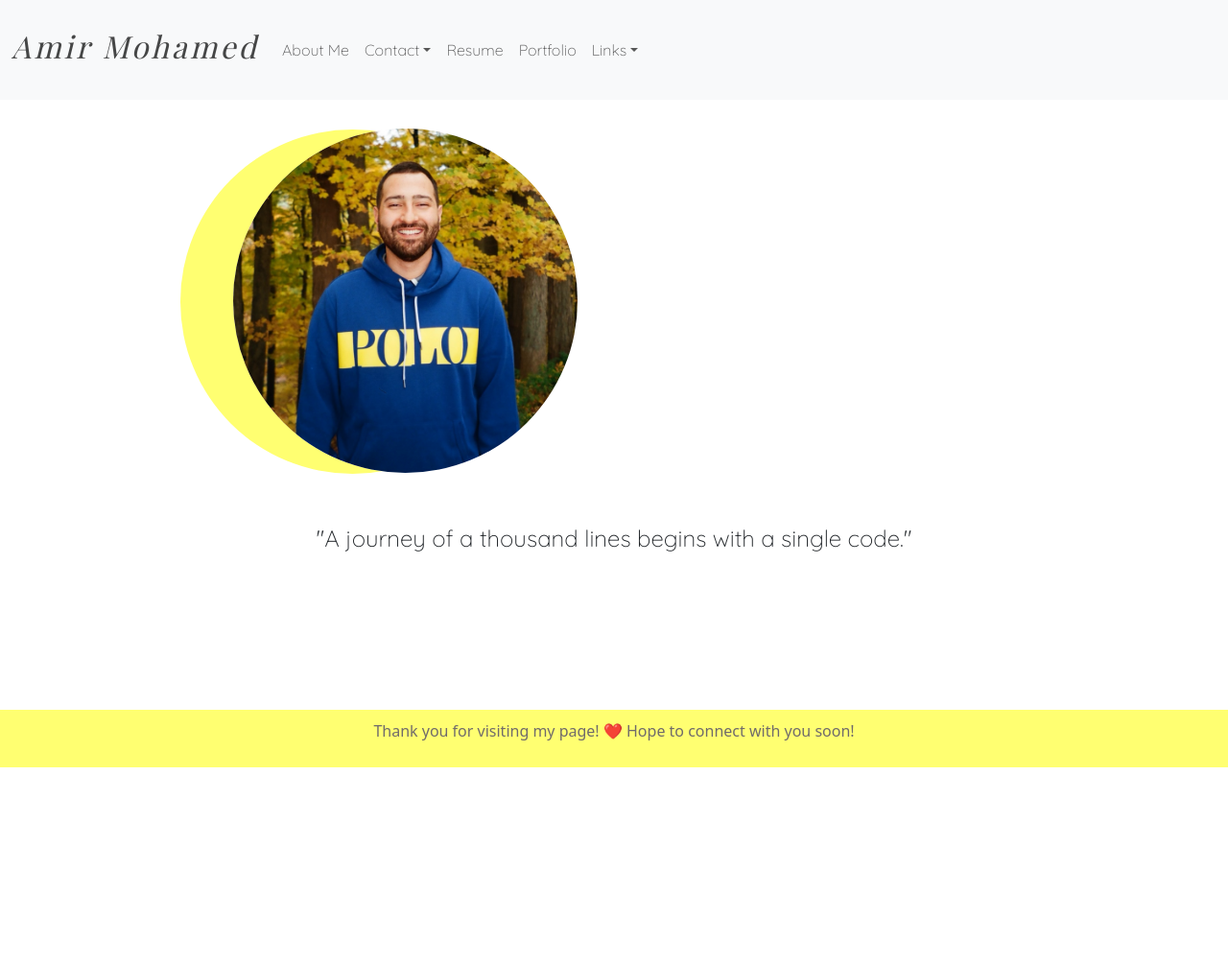
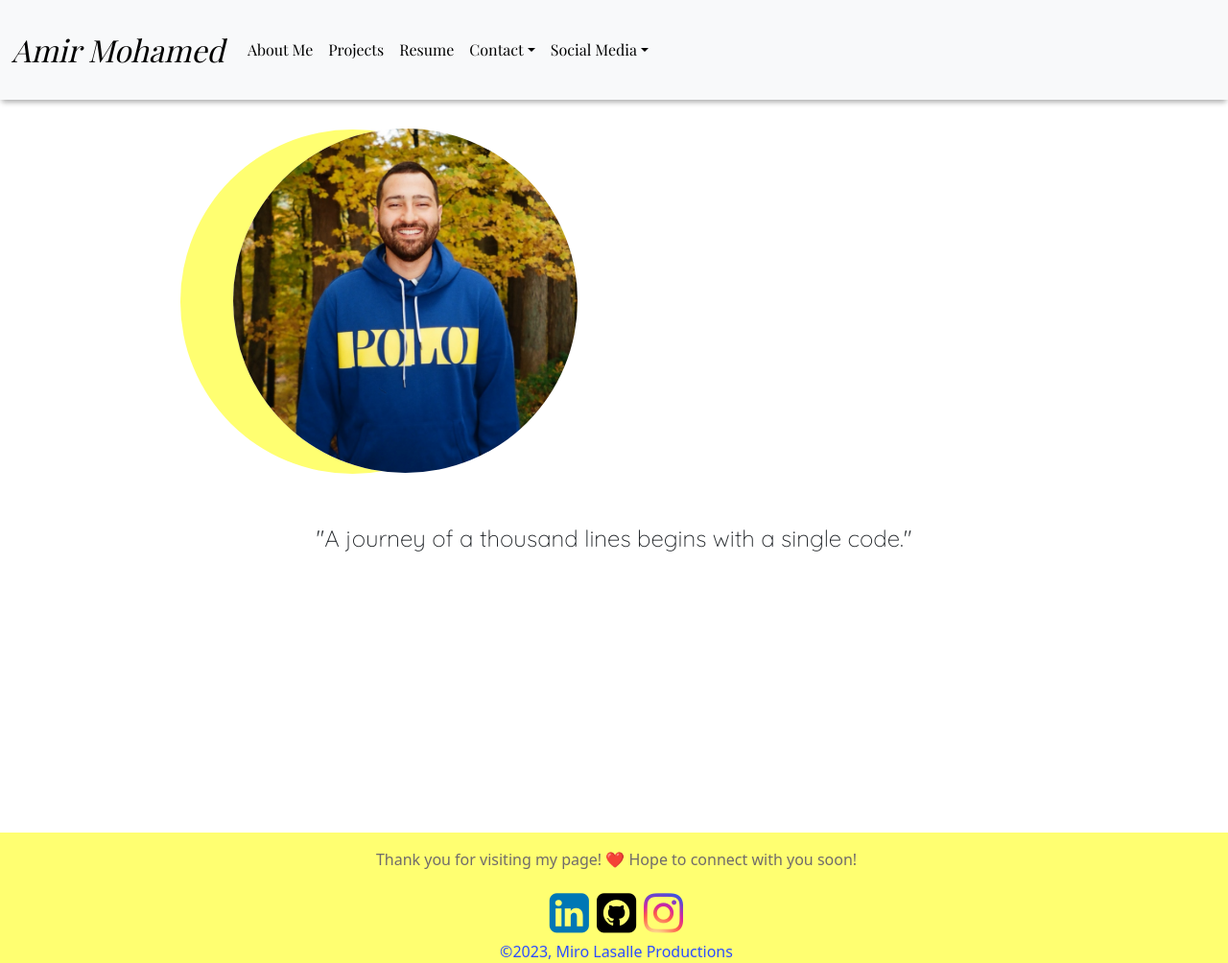
Before and after one commit to Amirlasalle/amir-mohamed, a React (Create React App) app in the folder amir-mohamed/: page / in a window 1280 px wide. Shown: the whole page at 96% size. Before the commit the page ends 800 px from the top, so only its background shows below. Built offline with nearby package versions, Linux system fonts and the light colour scheme.

Commit message:
add new project, and fixed up routes, and styling to page.

```diff
--- a/amir-mohamed/src/App.css
+++ b/amir-mohamed/src/App.css
@@ -6,29 +6,160 @@ html, body {
 
 @import url('https://fonts.googleapis.com/css?family=Cairo:wght@200&family=Dancing+Script&family=Playfair+Display&family=Quicksand:wght@300&display=swap');
 
+#root {
+  display: flex;
+  flex-direction: column;
+  min-height: 100vh;
+}
+
+.flex-column {
+  flex: 1;
+}
+
 .App {
   text-align: center;
   bottom: 0;
   display: flex;
   flex-direction: column;
-  min-height: 100vh;
+  height: 100vh;
+  padding: 0;
 }
 
-header {
-  background-color: rgb(190, 222, 250);
+.Header {
+  position: sticky !important;
+  background-color: #fff;
   color: black;
   height: 100%;
-  /* background-image: radial-gradient(red,rgb(0, 34, 255), yellow);
-   */
+  top: 0;
+  z-index: 100;
 }
-footer {
+
+.NavigationBar{
+  text-align: center;/* I used this to align all text within the Navigation File, use this for next time when making a Navbar*/
+  font-size: 1.3rem;
+  text-decoration: none;
+  background-color: lightblue;
+  top: 0;
+  left: 0;
+}
+
+.navbar {
+  top: 0;
+  background-color: #d02222 !important;
+  color: black;
+  z-index: 100;
+  box-shadow: 0px 4px 6px -2px rgba(0, 0, 0, 0.2);
+}
+
+.mar{
+  margin-bottom: 37px;
+}
+.home{
+  left: 0 !important;
+  right: 0 !important;
+  padding: 0 !important;
+  margin-right: 0 !important;
+  overflow: hidden;
+  width: 100vw !important;
+}
+
+.custom-links-name {
+  color: #000 !important;
+}
+.custom-links-name {
+  font-family: 'Playfair Display', serif;
+  text-decoration: none;
+  background-color: transparent !important;
+  font-size: 2rem !important;
+  font-style: italic;
+  color: #000 !important;
+}
+
+.custom-links-name a:hover {
+  text-decoration: none !important;
+  color: #000;
+}
+
+.custom-links {
+  color: #000 !important;
+}
+.custom-links a {
+  font-family: 'Playfair Display', serif;
+  text-decoration: none;
+  background-color: transparent !important;
+  font-size: 1rem;
+
+  color: #000 !important;
+}
+
+.custom-links a:hover {
+  text-decoration: underline;
+  color: #000;
+}
+.myname {
+  font-family: 'Playfair Display', serif;
+  color: rgba(0, 0, 0, 0.72);
+  font-size: 2rem;
+  font-style: italic;
+  width: 30%;
+  letter-spacing: 3px;
+}
+.fa-linkedin-square {
+  color: #0077B5;
+  text-decoration: none;
+}
+.fa-github-square{
+  text-decoration: none;
+  color: #000;
+}
+.fa.fa-instagram {
+  color: transparent;
+  background: radial-gradient(circle at 30% 107%, #fdf497 0%, #fdf497 5%, #fd5949 45%, #d6249f 60%, #285AEB 90%);
+  background: -webkit-radial-gradient(circle at 30% 107%, #fdf497 0%, #fdf497 5%, #fd5949 45%, #d6249f 60%, #285AEB 90%);
+  background-clip: text;
+  -webkit-background-clip: text;
+}
+.awesome-foot{
+  float: right;
+}
+.footer {
+  width: 100%;
   background-color: rgb(255, 255, 113);
   color: #706b6b;
-  text-align: center;
-  padding: 10px;
-  margin-top: auto;
-  margin-bottom: 0;
+  text-align: left;
+  padding-left: 5px;
+  text-decoration: none;
 }
+
+.footer-text {
+  color: #2d4dff;
+  text-align: left;
+  text-decoration: none;
+}
+
+.footer-text:hover {
+  text-decoration: underline;
+  color: #000;
+}
+
+/* .footer-image {
+  size: 1vw !important;
+  margin-right: 0;
+  float: right;
+  -webkit-transition: all 0.50s;
+  transition: all 0.50s;
+
+  &:hover {
+    border: none;
+    filter: brightness(105%);
+    -webkit-filter: brightness(105%);
+    -moz-filter: brightness(105%);
+    -o-filter: brightness(105%);
+    -ms-filter: brightness(105%);
+    -webkit-transition: all 0.50s;
+    transition: all 0.50s;
+  }
+} */
 
 .section-title {
   font-size: 2rem;
@@ -37,14 +168,7 @@ footer {
   color: white;
 }
 
-.myname {
-  font-family: 'Playfair Display', serif;
-  color: rgba(0, 0, 0, 0.72);
-  font-size: 2rem;
-  font-style: italic;
-  width: 30%;
-  letter-spacing: 3px;
-}
+
 
 .navtext {
   font-family: 'Quicksand', sans-serif;
@@ -113,3 +237,14 @@ h3 {
 .ghost{
   display: none;
 }
+
+@media screen and (min-width: 992px) {
+  .mar{
+    margin-bottom: 52px;
+  }
+}
+@media screen and (max-width: 314px){
+  .mar{
+    margin-bottom: 57px;
+  }
+}
--- a/amir-mohamed/src/App.js
+++ b/amir-mohamed/src/App.js
@@ -1,18 +1,37 @@
 import React from 'react';
 import './App.css';
+import { HashRouter, Route, Routes } from 'react-router-dom';
+import NavigationBar from "../src/components/NavigationBar";
 import PortfolioContainer from './pages/PortfolioContainer';
 import Footer from "../src/components/Footer";
 import Header from "../src/components/Header";
+import Portfolio from './components/Portfolio';
+import Resume from './components/Resume';
+import AboutMe from './components/AboutMe';
+
 
 function App() {
   return (
-    <div id='root' className="App">
+    <HashRouter >
+     <NavigationBar />
+      <div id='root' className="flex-column justify-flex-start min-100-vh">
         <Header />
-      <div>
-        <PortfolioContainer className="main-content" />
+
+        <Routes>
+          <Route path="/" element={<PortfolioContainer />}
+          />
+          <Route path="/aboutme" element={<AboutMe />}
+          />
+          <Route path="/projects" element={<Portfolio />}
+          />
+          <Route path="/resume" element={<Resume />}
+          />
+
+        </Routes>
       </div>
-      <Footer className="w-100 mt-auto mb-0 bg-secondary p-4"/>
-    </div>
+      <Footer />
+
+    </HashRouter>
   );
 }
 
--- a/amir-mohamed/src/components/Footer.js
+++ b/amir-mohamed/src/components/Footer.js
@@ -1,14 +1,75 @@
-import React from 'react';
+// import React from 'react';
+// import { Link, useNavigate } from 'react-router-dom';
+// import '../App.css';
 
 
+// const Footer = () => {
+//   const navigate = useNavigate();
+
+//   const scrollToTop = () => {
+//     window.scrollTo({
+//       top: 0,
+//       behavior: 'auto',
+//     });
+//   };
+
+
+//   const handleFooterLinkClick = (url) => {
+//     scrollToTop();
+//     navigate(url);
+//   };
+
+//   return (
+
+//     <footer className="mt-3 footer">
+//       <p className='mt-3 text-center'>
+//         Thank you for visiting my page! {' '}
+//         <span
+//           className="emoji"
+//           role="img"
+//           aria-label="heart"
+//           aria-hidden="false"
+//         >
+//           ❤️
+//         </span>{' '}
+//         Hope to connect with you soon!
+//       </p>
+
+
+
+//       <div>
+//         <a href="https://www.linkedin.com/in/amirlasalle" target="_blank" rel="noreferrer"> <i class="fa fa-linkedin-square fa-3x"></i></a>
+//         <a href="https://www.github.com/amirlasalle"> <i class="fa fa-github-square fa-3x"></i></a>
+//       </div>
+//       <Link to="/" onClick={() => handleFooterLinkClick('/')} style={{ textDecoration: 'none' }} className='footer-text'>©2023, Miro Lasalle Productions</Link>
+//     </footer>
+//   );
+// };
+
+// export default Footer;
+import React from 'react';
+import { Link, useNavigate } from 'react-router-dom';
+import '../App.css';
+
 const Footer = () => {
+  const navigate = useNavigate();
+
+  const scrollToTop = () => {
+    window.scrollTo({
+      top: 0,
+      behavior: 'auto',
+    });
+  };
+
+  const handleFooterLinkClick = (url) => {
+    scrollToTop();
+    navigate(url);
+  };
 
   return (
-    <>
-    <footer>
-
-        <p>
-          Thank you for visiting my page! {' '}
+    <footer className="mt-3 footer text-center">
+      <p className='mt-3'>
+        Thank you for visiting my page!{' '}
         <span
           className="emoji"
           role="img"
@@ -20,8 +81,21 @@ const Footer = () => {
         Hope to connect with you soon!
       </p>
 
+      <div className="d-flex justify-content-center align-items-center">
+        <a href="https://www.linkedin.com/in/amirlasalle" target="_blank" rel="noreferrer">
+          <i className="fa fa-linkedin-square fa-3x m-1" style={{ textDecoration: 'none' }}></i>
+        </a>
+        <a href="https://www.github.com/amirlasalle" target="_blank" rel="noreferrer">
+          <i className="fa fa-github-square fa-3x m-1" style={{ textDecoration: 'none' }}></i>
+        </a>
+        <a href="https://www.instagram.com/ichigo23__/" target="_blank" rel="noreferrer">
+          <i className="fa fa-instagram fa-3x m-1" style={{ textDecoration: 'none' }}></i>
+        </a>
+      </div>
+      <Link to="/" onClick={() => handleFooterLinkClick('/')} style={{ textDecoration: 'none' }} className='footer-text'>
+        ©2023, Miro Lasalle Productions
+      </Link>
     </footer>
-    </>
   );
 };
 
--- a/amir-mohamed/src/components/Header.js
+++ b/amir-mohamed/src/components/Header.js
@@ -26,9 +26,11 @@ const Header = () => {
 
   const handlePageChange = (page) => setCurrentPage(page);
 
-  return (<>
-    <header>
+  return (
 
+  <div className="mt-0 p-0">
+
+    <header >
       <NavigationBar page={currentPage} handlePageChange={handlePageChange} />
     </header>
 
@@ -37,7 +39,8 @@ const Header = () => {
       {renderPage()}
     </Container>
 
-  </>)
+  </div>
+  )
 }
 
 
--- a/amir-mohamed/src/components/NavigationBar.js
+++ b/amir-mohamed/src/components/NavigationBar.js
@@ -1,75 +1,128 @@
+import React, { useState, useEffect, useRef } from 'react';
 import Container from 'react-bootstrap/Container';
 import Nav from 'react-bootstrap/Nav';
 import Navbar from 'react-bootstrap/Navbar';
 import NavDropdown from 'react-bootstrap/NavDropdown';
-
-const NavigationBar = ({ page, handlePageChange }) => {
-    return (
-        <Navbar expand="lg" className="bg-body-tertiary">
-            <Container fluid>
-                <Navbar.Brand><h1 className='myname'><Nav.Link href="#home"
-                    onClick={() => handlePageChange("home")}
-                >Amir Mohamed</Nav.Link></h1></Navbar.Brand>
-                <Navbar.Toggle aria-controls="navbarScroll" className='toggle'/>
-                <Navbar.Collapse id="navbarScroll" >
-                    <Nav
-                        className="ml-auto my-8 my-lg-4 navtext"
-                        // style={{ maxHeight: '100px' }}
-                        navbarScroll
-                    >
-                        <Nav.Link href="#aboutme"
-                            onClick={() => handlePageChange("aboutme")}
-                        >About Me</Nav.Link>
-                        <NavDropdown title="Contact" id="navbarScrollingDropdown">
-                            <NavDropdown.Item href="tel:+1(631)925-8216" onClick={() => handlePageChange()}>
-                                Direct Phone: +1 (631)925-8216
-                            </NavDropdown.Item>
-                            <NavDropdown.Divider />
-                            {/* <NavDropdown.Item href="https://www.linkedin.com/in/amirlasalle/" onClick={() => handlePageChange()}>
-                                LinkedIn
-                            </NavDropdown.Item>
-                            <NavDropdown.Divider /> */}
-                            <NavDropdown.Item href="mailto:mirolasalle@gmail.com" onClick={() => handlePageChange()}>
-                                E-mail
-                            </NavDropdown.Item>
-                        </NavDropdown>
-                        <Nav.Link href="#resume"
-                            onClick={() => handlePageChange("resume")}
-                        >Resume</Nav.Link>
-                        <Nav.Link href="#portfolio"
-                            onClick={() => handlePageChange("portfolio")}
-                        >Portfolio</Nav.Link>
+import '../App.css';
+import { Link, useNavigate } from 'react-router-dom';
 
 
+const NavigationBar = ({ handlePageChange }) => {
+    const [isNavbarOpen, setIsNavbarOpen] = useState(false);
+    const navbarRef = useRef(null);
+
+    const closeNavbar = () => {
+        setIsNavbarOpen(false);
+    };
+
+    const toggleNavbar = () => {
+        setIsNavbarOpen(!isNavbarOpen);
+    };
+
+    useEffect(() => {
+        const handleOutsideClick = (e) => {
+            if (navbarRef.current && !navbarRef.current.contains(e.target)) {
+                closeNavbar();
+            }
+        };
+
+        document.addEventListener('mousedown', handleOutsideClick);
+
+        return () => {
+            document.removeEventListener('mousedown', handleOutsideClick);
+        };
+    }, []);
+    const navigate = useNavigate();
+
+    const scrollToTop = () => {
+        window.scrollTo({
+            top: 0,
+            behavior: 'auto',
+        });
+    };
 
 
-                        <NavDropdown title="Links" id="navbarScrollingDropdown">
-                            <NavDropdown.Item href="https://www.github.com/amirlasalle" target="_blank" rel="noreferrer"  onClick={() => handlePageChange()}>
-                                Github
-                            </NavDropdown.Item>
-                            <NavDropdown.Divider />
-                            <NavDropdown.Item href="https://www.linkedin.com/in/amirlasalle/" target="_blank" rel="noreferrer" onClick={() => handlePageChange()}>
-                                LinkedIn
-                            </NavDropdown.Item>
-                            <NavDropdown.Divider />
-                            <NavDropdown.Item href="https://www.instagram.com/ichigo23__/" target="_blank" rel="noreferrer"  onClick={() => handlePageChange()}>
-                                Instagram
-                            </NavDropdown.Item>
-                        </NavDropdown>
+    const handleNavLinkClick = (url) => {
+        scrollToTop();
+        navigate(url);
+    };
 
 
-                        {/* <Nav.Link href="https://www.github.com/amirlasalle">
-                            Github
-                        </Nav.Link> */}
-                    </Nav>
+    return (
+        <div role='navigation' className='bg-body-tertiary mar'>
+            <Navbar className="fixed-top bg-body-tertiary custom-links " bg="light" expand="lg" ref={navbarRef} expanded={isNavbarOpen}>
+                <Container fluid text-center>
+                    <Navbar.Brand className='navbarBrand'>
+                        <Nav.Link>
+                            <Link to="/" onClick={() => handleNavLinkClick('/')} className='custom-links-name'> Amir Mohamed
+                            </Link>
 
-                </Navbar.Collapse>
-            </Container>
-        </Navbar>
+                        </Nav.Link>
+                    </Navbar.Brand>
+                    <Navbar.Toggle aria-controls="navbarScroll" className='toggle' onClick={toggleNavbar} />
+                    <Navbar.Collapse id="navbarScroll" className={`navbar-scroll ${isNavbarOpen ? 'show' : ''}`}>
+                        <Nav className="ml-auto mr-auto my-8 my-lg-4 outline-success navtext" navbarScroll>
+                            <Nav.Link>
+                                <Link to="/aboutme" onClick={() => handleNavLinkClick('/aboutme')} className='custom-link'>
+                                    About Me
+                                </Link>
+                            </Nav.Link>
 
 
-    );
+                            <Nav.Link>
+                                <Link to="/projects" onClick={() => handleNavLinkClick('/projects')} className='custom-link'>
+                                    Projects
+                                </Link>
+                            </Nav.Link>
+
+                            <Nav.Link>
+                                <Link to="/resume" onClick={() => handleNavLinkClick('/resume')} className='custom-link'>
+                                    Resume
+                                </Link>
+                            </Nav.Link>
 
 
-}
+                            <NavDropdown title="Contact" id="navDropdown" className='navbar-static  custom-links text'>
+                                <NavDropdown.Item href="tel:+1(631)925-8216" onClick={() => handlePageChange()}>
+                                 +1 (631)925-8216 <i class="fa fa-mobile" aria-hidden="true"></i>
+                                </NavDropdown.Item>
+
+                                <NavDropdown.Divider />
+                                <NavDropdown.Item href="mailto:mirolasalle@gmail.com" onClick={() => handlePageChange()}> mirolasalle@gmail.com <i class="fa fa-envelope-o" aria-hidden="true"></i></NavDropdown.Item>
+
+
+                            </NavDropdown>
+
+                            <NavDropdown title="Social Media" id="navDropdown" className=' pr-0 custom-links '>
+                                <NavDropdown.Item
+                                    href="https://www.github.com/amirlasalle" target="_blank" rel="noreferrer"
+                                    onClick={() => handlePageChange()}
+                                    className="custom-links"
+                                >Github <i class="fa fa-github" aria-hidden="true"></i>
+                                </NavDropdown.Item>
+                                <NavDropdown.Divider />
+                                <NavDropdown.Item
+                                    href="https://www.linkedin.com/in/amirlasalle/" target="_blank" rel="noreferrer"
+                                    onClick={() => handlePageChange()}
+                                    className="custom-links"
+                                >
+                                    LinkedIn<span>{' '}</span><span><i class="fa fa-linkedin-square" aria-hidden="true"></i></span>
+                                </NavDropdown.Item>
+                                <NavDropdown.Divider />
+                                <NavDropdown.Item
+                                    href="https://www.instagram.com/ichigo23__/" target="_blank" rel="noreferrer"
+                                    onClick={() => handlePageChange()}
+                                    className="custom-links"
+                                >
+                                    Instagram <i class="fa fa-instagram" aria-hidden="true"></i>
+                                </NavDropdown.Item>
+                            </NavDropdown>
+                        </Nav>
+                    </Navbar.Collapse>
+                </Container>
+            </Navbar>
+        </div>
+    );
+};
+
 export default NavigationBar;
--- a/amir-mohamed/src/pages/PortfolioContainer.js
+++ b/amir-mohamed/src/pages/PortfolioContainer.js
@@ -7,9 +7,9 @@ import Image from 'react-bootstrap/Image';
 import Row from "react-bootstrap/esm/Row";
 
 const PortfolioContainer = () => {
-  return (<div >
-    {/* <Header /> */}
-    <Container fluid className="d-flex flex-wrap justify-content-around ">
+  return (
+  <div className='home main-content'>
+    <Container fluid className="d-flex flex-wrap justify-content-around home">
       <Row>
         <Col xs={5} md={5}>
           <Image src={process.env.PUBLIC_URL + "/images/ProPic.png"} className="img-fluid d-flex flex-wrap justify-content-around homepageProPic" roundedCircle />
@@ -20,7 +20,7 @@ const PortfolioContainer = () => {
 
     </Container>
 
-    {/* <Footer className="w-100 mt-auto mb-0 bg-secondary p-4" /> */}
+
   </div>)
 }
 
```
Also changed, not shown: amir-mohamed/package.json (+6 -1 lines), amir-mohamed/public/index.html (+11 -5 lines), amir-mohamed/src/components/projects.json (+16 -16 lines), amir-mohamed/public/images/sdp-screenshot.png (added), 1 other file (tests, documents, lock files or other folders). Lines whose indentation alone changed are shown as unchanged.
